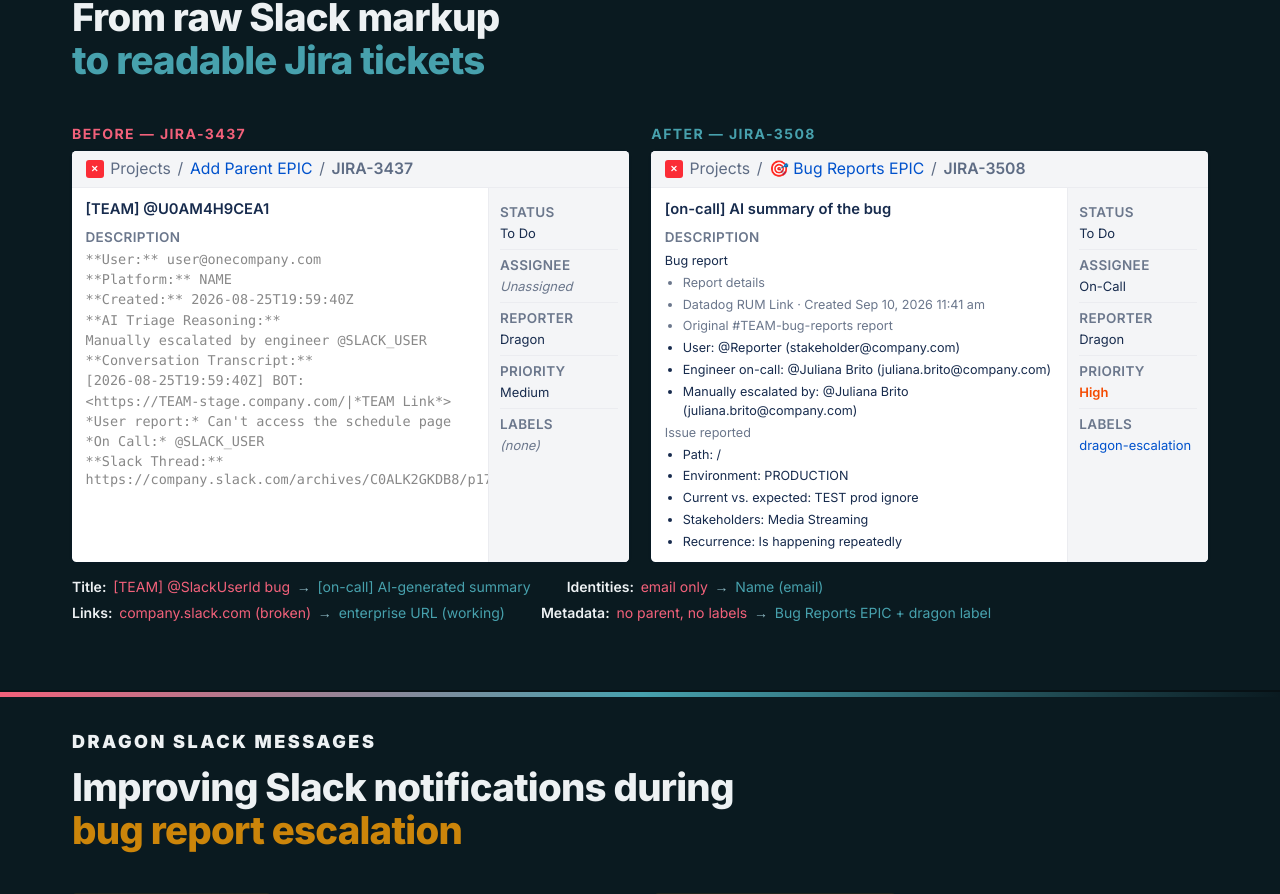
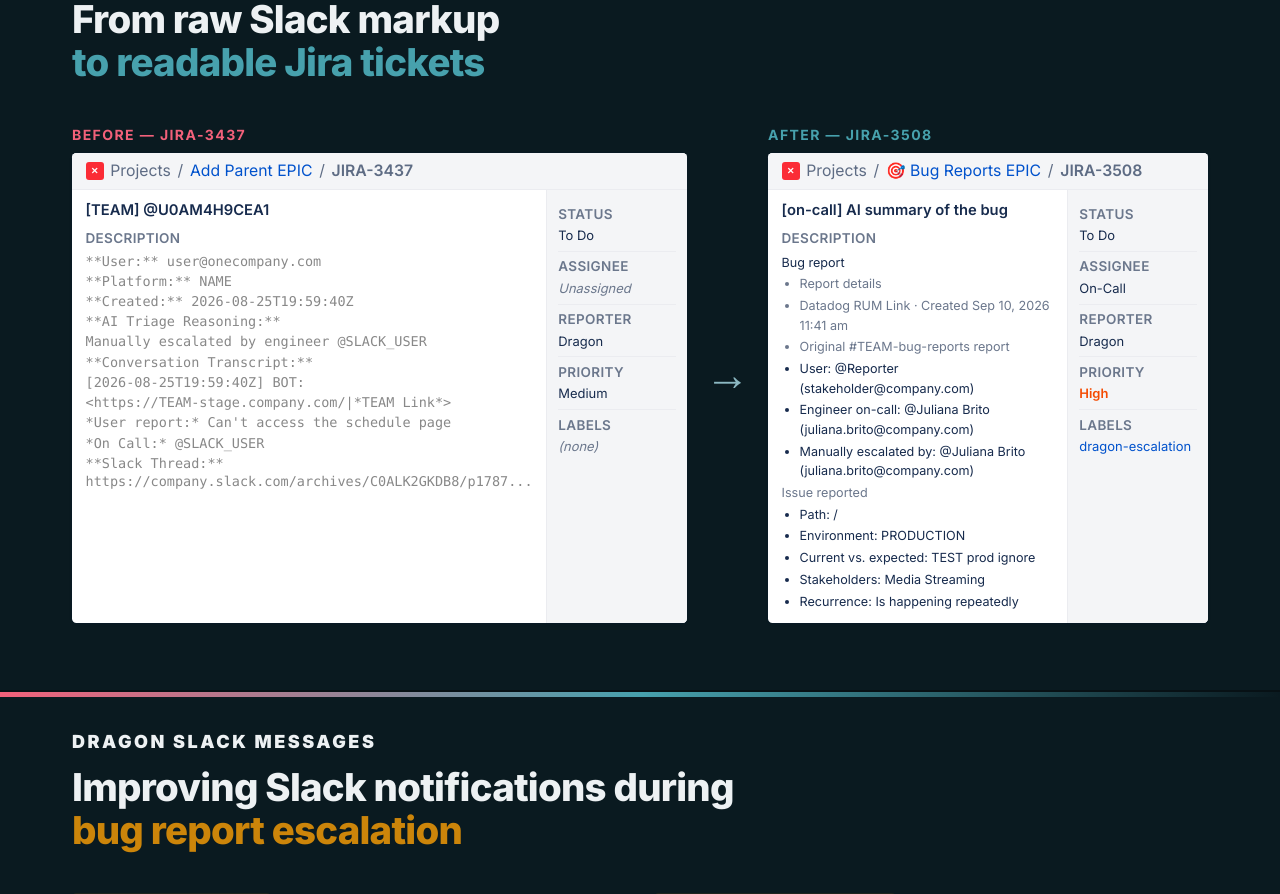
Before and after one commit to jubrito/BugReportToolImprovements, a React (Vite) app: page / in a window 1280 px wide. Shown: the part 9537-10431 px from the top of the page. Built offline with nearby package versions, Linux system fonts and the light colour scheme.

Commit message:
feat: show before and after tickets format

```diff
--- a/src/slides/Slide11Loop.jsx
+++ b/src/slides/Slide11Loop.jsx
@@ -207,7 +207,7 @@ export default function Slide11TicketQuality() {
         <em>to readable Jira tickets</em>
       </SlideHeading>
 
-      <div className="grid grid-cols-1 gap-5 md:grid-cols-2">
+      <div className="grid w-full items-stretch gap-4 grid-cols-[1fr_auto_1fr]">
         <div className="flex flex-col gap-1.5">
           <p className="text-[0.78rem] font-bold uppercase tracking-[0.1em] text-pink">
             Before — JIRA-3437
@@ -223,6 +223,13 @@ export default function Slide11TicketQuality() {
             />
           </Reveal>
         </div>
+
+        <span
+          aria-hidden="true"
+          className="flex items-center justify-center text-[2.5rem] font-bold text-text-muted"
+        >
+          →
+        </span>
 
         <div className="flex flex-col gap-1.5">
           <p className="text-[0.78rem] font-bold uppercase tracking-[0.1em] text-teal">
@@ -240,41 +247,6 @@ export default function Slide11TicketQuality() {
           </Reveal>
         </div>
       </div>
-
-      <Reveal step={2}>
-        <ul className="mt-3 flex flex-wrap gap-x-8 gap-y-1 list-none p-0 m-0">
-          {[
-            {
-              label: "Title",
-              from: "[TEAM] @SlackUserId bug",
-              to: "[on-call] AI-generated summary",
-            },
-            { label: "Identities", from: "email only", to: "Name (email)" },
-            {
-              label: "Links",
-              from: "company.slack.com (broken)",
-              to: "enterprise URL (working)",
-            },
-            {
-              label: "Metadata",
-              from: "no parent, no labels",
-              to: "Bug Reports EPIC + dragon label",
-            },
-          ].map(({ label, from, to }) => (
-            <li
-              key={label}
-              className="flex items-center gap-1.5 text-[0.78rem]"
-            >
-              <span className="font-semibold text-text">{label}:</span>
-              <span className="text-pink">{from}</span>
-              <span aria-hidden="true" className="text-text-muted">
-                →
-              </span>
-              <span className="text-teal">{to}</span>
-            </li>
-          ))}
-        </ul>
-      </Reveal>
     </SlideShell>
   );
 }
```
